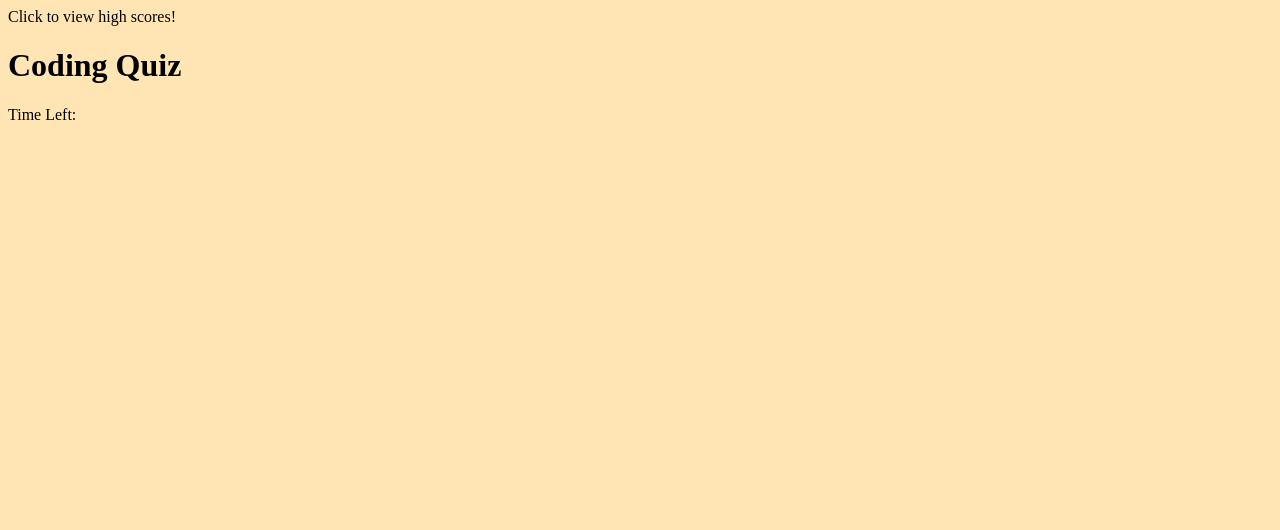
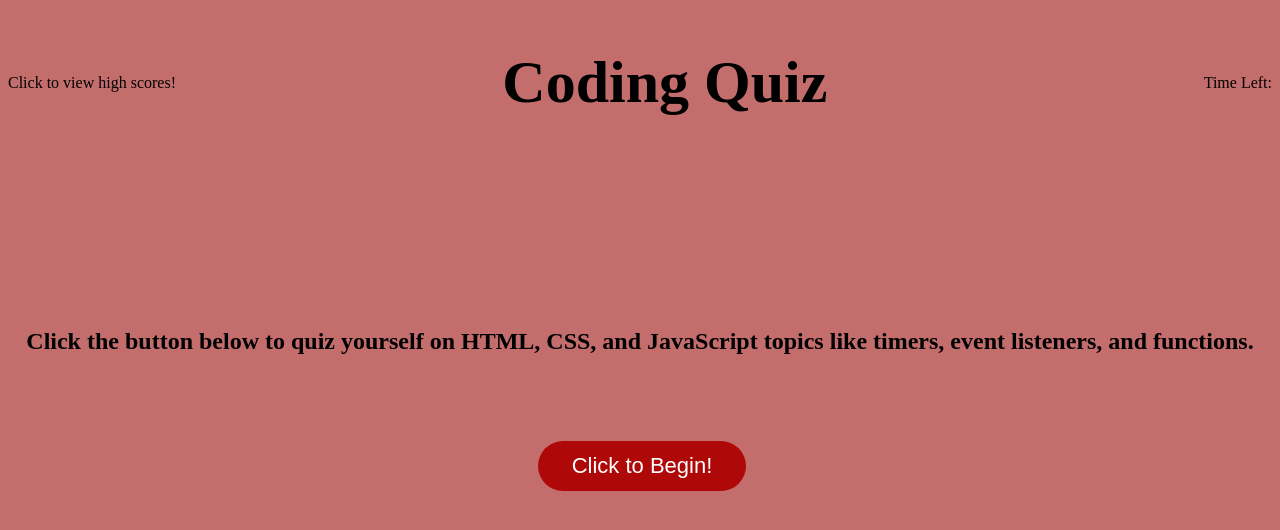
Before and after one commit to krohnayden/coding-quiz, a plain HTML site: page index.html in a window 1280 px wide. Drawn offline with Linux system fonts and the light colour scheme.

Commit message:
finished HTML and CSS code, ready to add JS code

```diff
--- a/index.html
+++ b/index.html
@@ -9,9 +9,17 @@
 <body>
     <header>
         <div id="highScores"> Click to view high scores!</div>
-        <div><h1>Coding Quiz</h1></div>
-        <div>Time Left:<span id="timer"></span></div>
+        <div id="pageTitle"><h1>Coding Quiz</h1></div>
+        <div id="timer">Time Left:<span id="timerValue"></span></div>
     </header>
+    <main id="quizMaterial">
+        <h2 id="gameDescription">
+            Click the button below to quiz yourself on
+            HTML, CSS, and JavaScript topics like timers, event listeners,
+            and functions.
+        </h2>
+        <button id="activationBtn">Click to Begin!</button>
+    </main>
     <script src="script.js"></script>
 </body>
 </html>
--- a/style.css
+++ b/style.css
@@ -1,3 +1,49 @@
 body {
-    background-color:#FFE5B4;
+    background-color: #C46D6D;
 }
+
+header {
+    position: relative;
+    display: flex;
+    flex-wrap: wrap;
+    flex-direction: row;
+    justify-content: space-between;
+    align-items: center;
+    height:100px;
+    width:100%;
+}
+
+#highScores {
+    text-align: left;
+}
+
+#pageTitle {
+    text-align: center;
+    font-size: 30px;
+    padding-right: 50px;
+}
+
+#timer {
+    text-align: right;
+}
+
+#quizMaterial {
+    position: relative;
+    text-align:center;
+    padding-top:100px;
+}
+
+#gameDescription {
+    padding: 100px 0px 50px 0px;
+}
+#activationBtn {
+    border: none;
+    background-color: hsl(360, 91%, 36%);
+    border-radius: 25px;
+    color: hsl(0, 0%, 100%);
+    font-size: 22px;
+    line-height: 22px;
+    margin: 16px 16px 16px 20px;
+    padding: 14px 34px;
+    cursor: pointer;
+}
```
